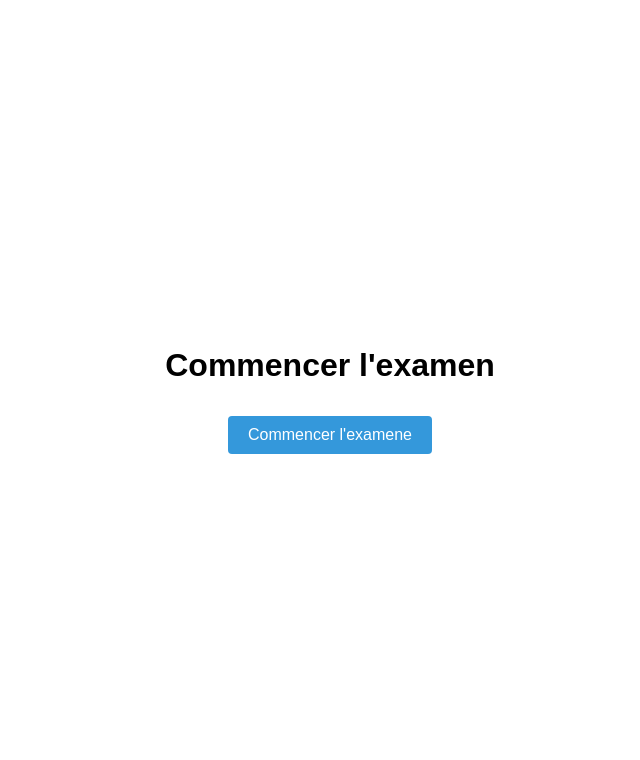
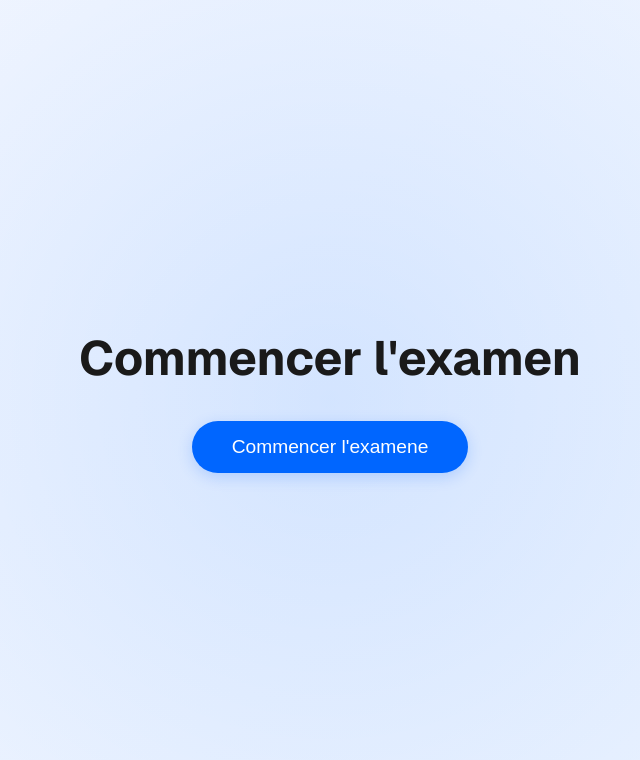
Before and after one commit to gaida-lisongo/front-rattrapage-app, a Next.js app: page /game in a window 1280 px wide. Shown: the top 760 px of the page, without its empty margins (310-950 px from the left). Built offline with nearby package versions, Linux system fonts and the light colour scheme.

Commit message:
game init result theme

```diff
--- /dev/null
+++ b/src/api/config.js
@@ -0,0 +1,7 @@
+const api = {
+    back: 'http://192.168.1.74:3000/api',
+    orange: 'https://api.orange.com',
+    vodacom: 'https://api.vodacom.com',
+}
+
+export default api;
--- /dev/null
+++ b/src/api/epreuve.js
@@ -0,0 +1,13 @@
+import config from './config';
+
+const request = {
+    getEpreuve: async (id) => {
+        const response = await fetch(`${config.back}/${id}`);
+        const resp = await response.json();
+
+        console.log(resp);
+        return resp;
+    }
+}
+
+export default request;
--- a/src/app/game/page.js
+++ b/src/app/game/page.js
@@ -1,11 +1,16 @@
 'use client';
 import { useRouter } from 'next/navigation';
 import "../globals.css";
+import request from '@/api/epreuve';
 
 export default function GamePage() {
   const router = useRouter();
 
-  const startQuiz = () => {
+  const startQuiz = async () => {
+    console.log('cliaué');
+    const epreuve = await request.getEpreuve(10);
+    console.log(epreuve);
+
     router.push('/question/1');
   };
 
--- a/src/app/globals.css
+++ b/src/app/globals.css
@@ -1,6 +1,8 @@
-s:root {
-  --background: #ffffff;
-  --foreground: #171717;
+:root {
+  --primary-color: #0066ff;
+  --primary-hover: #0052cc;
+  --background: #f0f5ff;
+  --text-color: #1a1a1a;
 }
 
 @media (prefers-color-scheme: dark) {
@@ -17,9 +19,12 @@ body {
 }
 
 body {
-  color: var(--foreground);
+  margin: 0;
+  padding: 0;
   background: var(--background);
-  font-family: Arial, Helvetica, sans-serif;
+  background: linear-gradient(135deg, #f0f5ff 0%, #e6f0ff 100%);
+  font-family: var(--font-geist-sans);
+  color: var(--text-color);
   -webkit-font-smoothing: antialiased;
   -moz-osx-font-smoothing: grayscale;
 }
@@ -48,33 +53,98 @@ a {
   justify-content: center;
   min-height: 100vh;
   padding: 20px;
+  position: relative;
+  overflow: hidden;
+}
+
+.container::before {
+  content: '';
+  position: absolute;
+  width: 100%;
+  height: 100%;
+  background: radial-gradient(circle at center, rgba(0, 102, 255, 0.1) 0%, transparent 70%);
+  z-index: 0;
 }
 
 .title {
-  font-size: 2rem;
+  font-size: 3rem;
   font-weight: bold;
   margin-bottom: 2rem;
+  text-align: center;
+  position: relative;
+  z-index: 1;
+  animation: fadeInDown 0.8s ease-out;
 }
 
 .button {
-  padding: 10px 20px;
-  background-color: #3498db;
+  padding: 15px 40px;
+  background-color: var(--primary-color);
   color: white;
   border: none;
-  border-radius: 4px;
-  font-size: 1rem;
+  border-radius: 50px;
+  font-size: 1.2rem;
   cursor: pointer;
-  transition: background-color 0.3s;
+  transition: all 0.3s ease;
+  position: relative;
+  z-index: 1;
+  box-shadow: 0 4px 15px rgba(0, 102, 255, 0.2);
+  animation: fadeInUp 0.8s ease-out;
 }
 
 .button:hover {
-  background-color: #2980b9;
+  background-color: var(--primary-hover);
+  transform: translateY(-2px);
+  box-shadow: 0 6px 20px rgba(0, 102, 255, 0.3);
 }
 
+.button:active {
+  transform: translateY(0);
+}
+
+/* Animations */
+@keyframes fadeInDown {
+  from {
+    opacity: 0;
+    transform: translateY(-20px);
+  }
+  to {
+    opacity: 1;
+    transform: translateY(0);
+  }
+}
+
+@keyframes fadeInUp {
+  from {
+    opacity: 0;
+    transform: translateY(20px);
+  }
+  to {
+    opacity: 1;
+    transform: translateY(0);
+  }
+}
+
+@keyframes pulse {
+  0% {
+    box-shadow: 0 0 0 0 rgba(0, 102, 255, 0.4);
+  }
+  70% {
+    box-shadow: 0 0 0 10px rgba(0, 102, 255, 0);
+  }
+  100% {
+    box-shadow: 0 0 0 0 rgba(0, 102, 255, 0);
+  }
+}
+
+/* Question styles */
 .question-container {
-  width: 100%;
+  background: rgba(255, 255, 255, 0.9);
+  padding: 2rem;
+  border-radius: 20px;
+  box-shadow: 0 10px 30px rgba(0, 0, 0, 0.1);
+  width: 90%;
   max-width: 600px;
-  margin: 0 auto;
+  animation: fadeIn 0.8s ease-out;
 }
 
 .options-list {
@@ -84,7 +154,25 @@ a {
   margin-top: 2rem;
 }
 
+.options-list .button {
+  width: 100%;
+  text-align: left;
+  padding: 15px 25px;
+  background-color: white;
+  color: var(--text-color);
+  border: 2px solid var(--primary-color);
+  animation: fadeInUp 0.8s ease-out;
+}
+
+.options-list .button:hover {
+  background-color: var(--primary-color);
+  color: white;
+}
+
+/* Score display */
 .score {
-  font-size: 1.5rem;
+  font-size: 2rem;
+  color: var(--primary-color);
   margin-bottom: 2rem;
+  animation: fadeIn 1s ease-out;
 }
--- a/src/app/result/page.js
+++ b/src/app/result/page.js
@@ -1,7 +1,7 @@
 'use client';
 import { useSearchParams, useRouter } from 'next/navigation';
 import { questions } from '@/data/questions';
-import "../global.css";
+import "../globals.css";
 
 export default function ResultPage() {
   const searchParams = useSearchParams();
```
Also changed, not shown: src/app/question/[id]/page.js (+5 -2 lines).
